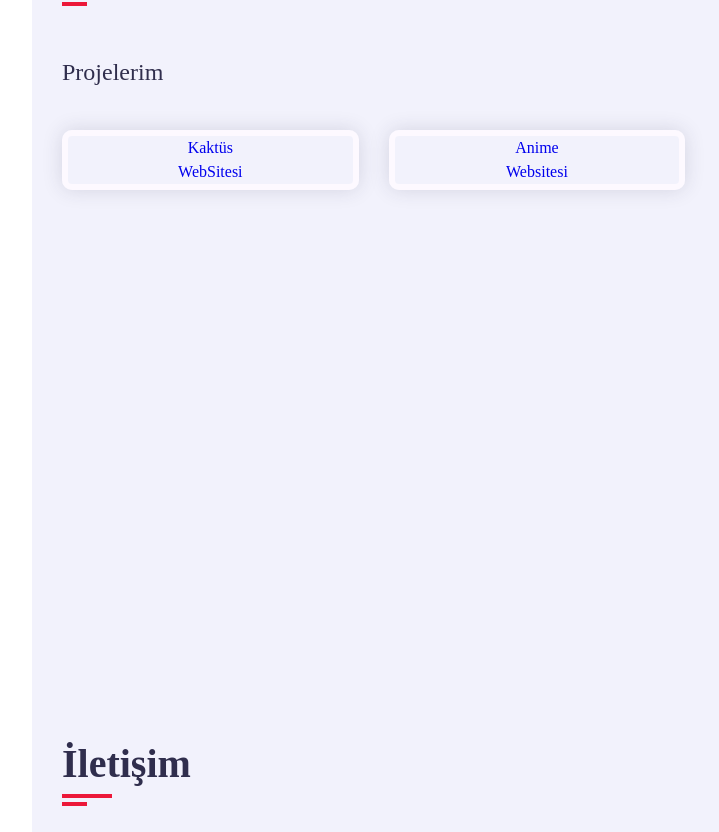
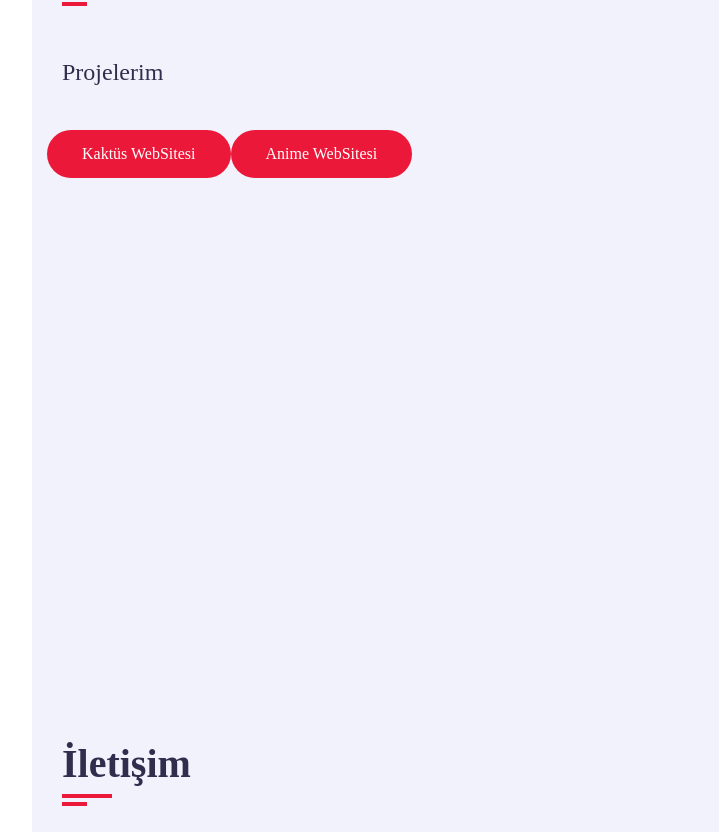
Before and after one commit to thealikaya/portfolio, a plain HTML site: page index.html in a window 1280 px wide. Shown: the part 3739-4571 px from the top of the page, without its empty margins (238-957 px from the left). Drawn offline with nearby package versions, Linux system fonts and the light colour scheme; a web font is replaced by a local one.

Commit message:
Update index.html
Değişiklikler yapıldı.

```diff
--- a/index.html
+++ b/index.html
@@ -328,25 +328,11 @@
                         </div>
                     </div>
                     <div class="row">
-                            <div class="portfolio-item padd-15">
-                                <div class="portfolio-item-inner shadow-dark">
-                                    <div class="portfolio-img">
-                                        <a href="https://thealikaya.github.io/cactus/" target="_blank">
-                                            Kaktüs <br> WebSitesi
-                                        </a>
-                                    </div>
-                                </div>
-                            </div>
-                        <a href="">
-                            <div class="portfolio-item padd-15">
-                                <div class="portfolio-item-inner shadow-dark">
-                                    <div class="portfolio-img">
-                                        <a href="https://thealikaya.github.io/anime/" target="_blank">
-                                            Anime <br> Websitesi
-                                        </a>
-                                    </div>
-                                </div>
-                            </div>
+                        <a class="btn portfolio-btn" href="https://thealikaya.github.io/cactus/" target="_blank">
+                            Kaktüs WebSitesi
+                        </a>
+                        <a class="btn portfolio-btn" href="https://thealikaya.github.io/anime/" target="_blank">
+                            Anime WebSitesi
                         </a>
                          <!-- <div class="portfolio-item padd-15">
                             <div class="portfolio-item-inner shadow-dark">
```
